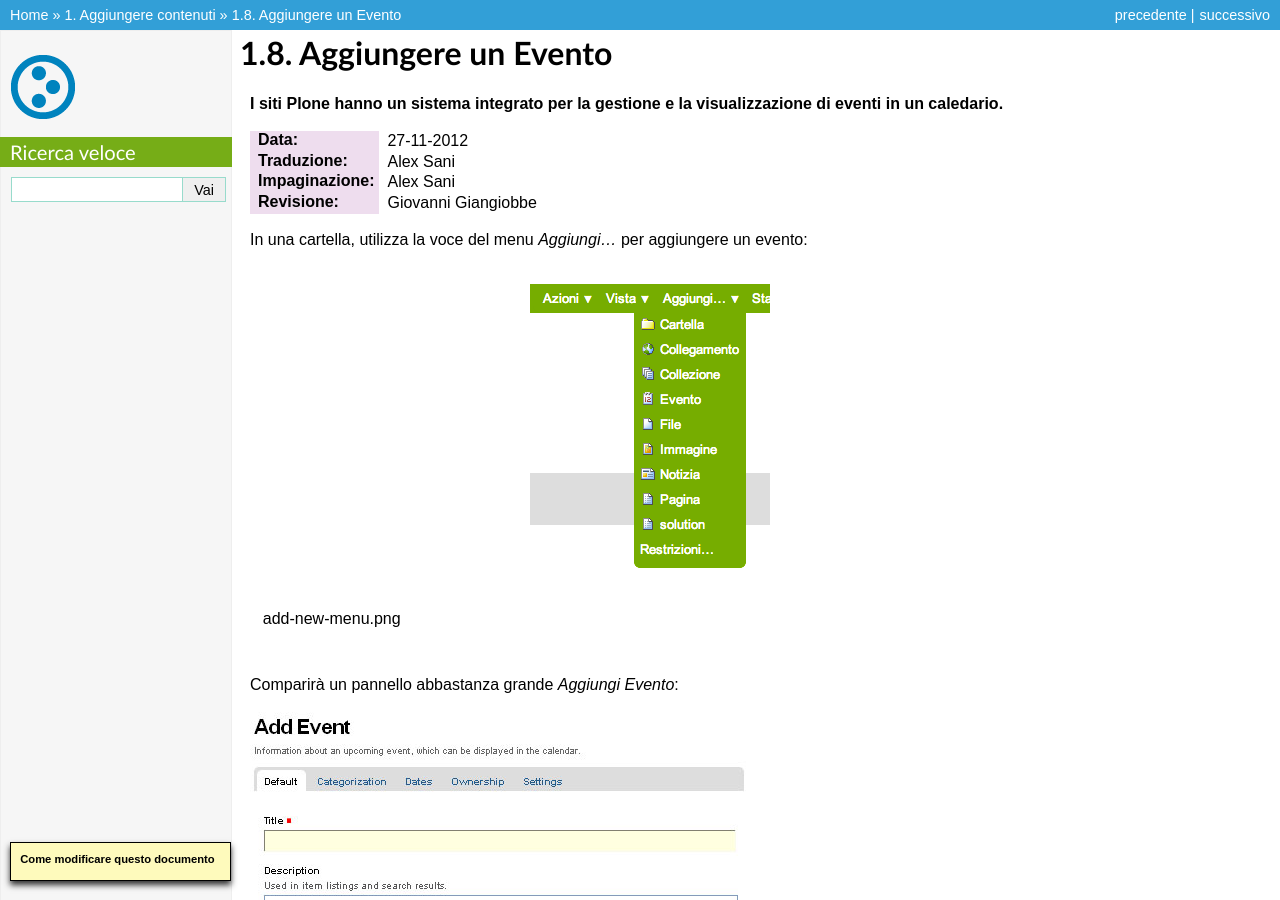
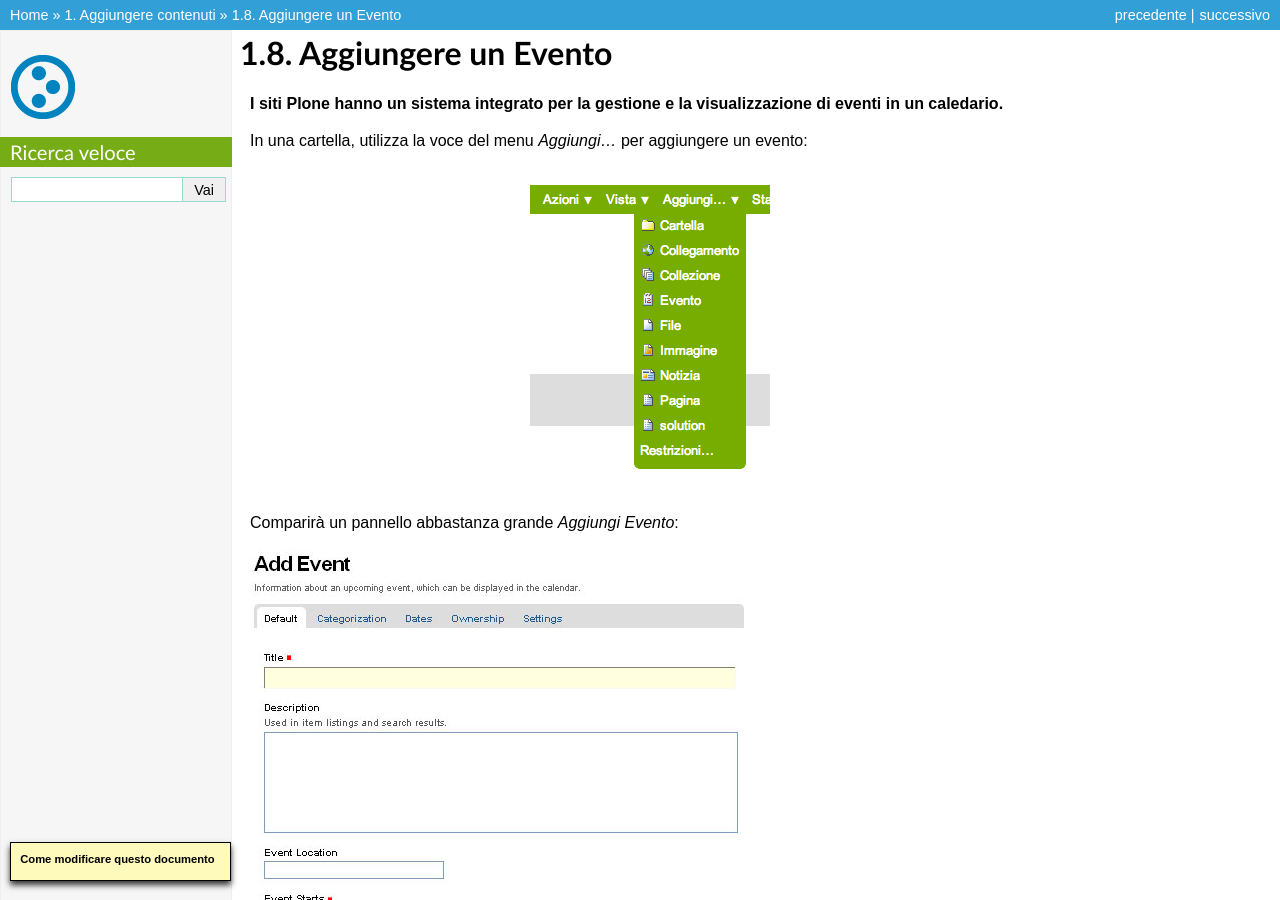
Before and after one commit to plone-it/collective.italiandocumentation, a Sphinx documentation site: the page built from source/adding-content/adding-events.rst, in a window 1280 px wide and 900 px high. Built offline with Sphinx 7.4.7, drawn with Linux system fonts in a browser that asks for light colours; pages that are not in the unit, such as notebooks, are missing from menus; some of the changed text lies outside the part shown.

```diff
--- a/source/adding-content/adding-events.rst
+++ b/source/adding-content/adding-events.rst
@@ -4,19 +4,11 @@ Aggiungere un Evento
 **I siti Plone hanno un sistema integrato per la gestione e la visualizzazione
 di eventi in un caledario.**
 
-:Data: 27-11-2012
-:Traduzione: Alex Sani
-:Impaginazione: Alex Sani
-:Revisione: Giovanni Giangiobbe
-
-
 In una cartella, utilizza la voce del menu *Aggiungi...* per aggiungere un evento:
 
 .. figure:: ../_static/addnewmenu.png
    :align: center
    :alt: add-new-menu.png
-
-   add-new-menu.png
 
 Comparirà un pannello abbastanza grande *Aggiungi Evento*:
 
```
Also changed, not shown: other parts of source/adding-content/adding-events.rst (+2 -6 lines).
